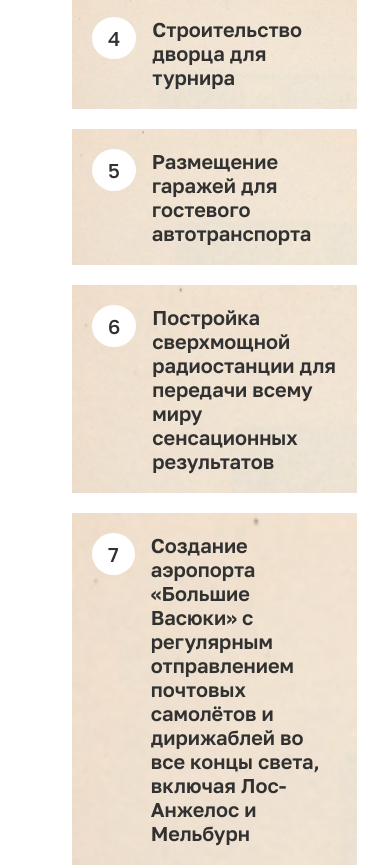
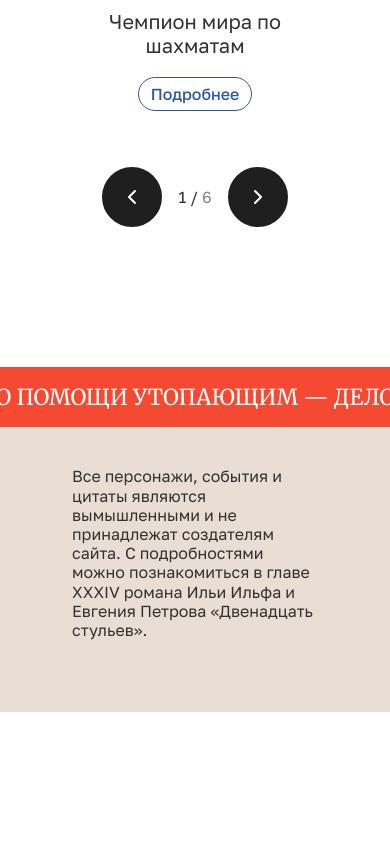
Before and after one commit to llightmoonl/fourhorseclub, a Vue app: page / in a window 390 px wide. Shown: the part 4320-5187 px from the top of the page. After the commit the page ends 5032 px from the top, so only its background shows below. Built offline with nearby package versions, Linux system fonts and the light colour scheme.

Commit message:
Поправлена типизация и слайдер

```diff
--- a/src/components/shared/Cards.vue
+++ b/src/components/shared/Cards.vue
@@ -2,7 +2,7 @@
 import {CardItem} from "@components/ui";
 
 defineProps<{
-  items: Array<object>;
+  items: Array<Record<string, string | number>>;
 }>();
 </script>
 
--- a/src/components/shared/PlayerItem.vue
+++ b/src/components/shared/PlayerItem.vue
@@ -7,7 +7,6 @@ const props = defineProps<{
 }>();
 
 const playerImage = computed(() => props.items.image || './player-skeleton.png');
-
 </script>
 
 <template>
@@ -22,6 +21,7 @@ const playerImage = computed(() => props.items.image || './player-skeleton.png')
 <style scoped lang="scss">
 .player-item {
   text-align: center;
+
   &__image {
     max-width: 320px;
     width: 100%;
--- a/src/components/shared/Players.vue
+++ b/src/components/shared/Players.vue
@@ -1,33 +1,44 @@
 <script setup lang="ts">
-import {ref, computed, onMounted, onUnmounted} from 'vue';
 import {Slider} from '@components/ui';
-import {Container, SliderNavigation} from '@components/shared';
+import {Container, SliderNavigation, PlayerItem} from '@components/shared';
+
+import {useSliderMobile} from '@composables/slider.ts'
 
 defineProps<{
-  dataPlayers: Array<object>,
+  dataPlayers: Array<Record<string, any>>,
 }>();
 
-const width = ref(document.documentElement.clientWidth);
-
-const editWidth = () => {
-  width.value = document.documentElement.clientWidth;
-};
-
-onMounted(() => {
-  window.addEventListener('resize', editWidth);
-});
-
-onUnmounted(() => {
-  window.removeEventListener('resize', editWidth);
-});
-
-const sliderMobile = computed(() => width.value < 1050);
+const {isSliderMobile} = useSliderMobile(1050);
 
 const navigationClasses = {
   navigation: 'players__navigation',
   navigationPrev: 'players__navigation--prev',
   navigationNext: 'players__navigation--next',
   pagination: 'players__pagination'
+}
+
+const sliderOptions = {
+  slidesPerView: 1,
+  pagination: {
+    el: '.players__pagination',
+    currentClass: 'players__pagination-current',
+    totalClass: 'players__pagination-total',
+    type: 'fraction'
+  },
+  navigation: {
+    prevEl: '.players__navigation--prev',
+    nextEl: '.players__navigation--next'
+  },
+  breakpoints: {
+    1150: {
+      slidesPerView: 3
+    },
+    1050: {
+      slidesPerView: 2,
+      slidesPerGroupSkip: 1,
+      slidesPerGroup: 2
+    }
+  }
 }
 </script>
 
@@ -36,34 +47,20 @@ const navigationClasses = {
     <Container>
       <header class="players__header">
         <h2 class="players__title">Участники турнира</h2>
-        <SliderNavigation v-if = "!sliderMobile" :classes="navigationClasses"/>
+        <SliderNavigation v-if="!isSliderMobile" :classes="navigationClasses"/>
       </header>
       <Slider
         class="players__slider"
         :slides="dataPlayers"
-        :slides-per-view="1"
-        :pagination="{
-          el: '.players__pagination',
-          currentClass: 'players__pagination-current',
-          totalClass: 'players__pagination-total',
-          type: 'fraction'
-        }"
-        :navigation="{
-          prevEl: '.players__navigation--prev',
-          nextEl: '.players__navigation--next'
-        }"
-        :breakpoints = "{
-          1150: {
-            slidesPerView: 3
-          },
-          1050: {
-            slidesPerView: 2,
-            slidesPerGroupSkip: 1,
-            slidesPerGroup: 2
-          }
-        }"
-      />
-      <SliderNavigation v-if = "sliderMobile" :classes="navigationClasses"/>
+        :sliderOptions="sliderOptions"
+      >
+        <template #slide="{id, fullName, rank}">
+          <PlayerItem :items = "{id, fullName, rank}"/>
+        </template>
+      </Slider>
+      <footer v-if="isSliderMobile" class="players__footer">
+        <SliderNavigation :classes="navigationClasses"/>
+      </footer>
     </Container>
   </section>
 </template>
@@ -97,7 +94,14 @@ const navigationClasses = {
     font-size: 1.6rem;
     opacity: 1;
   }
+
+  &__footer {
+    margin-top: 40px;
+    display: flex;
+    justify-content: center;
+  }
 }
+
 :global(.players__pagination-total) {
   opacity: 0.6;
 }
--- a/src/components/shared/Stages.vue
+++ b/src/components/shared/Stages.vue
@@ -1,38 +1,33 @@
 <script setup lang="ts">
+import {RouterLink} from 'vue-router';
 
-import { Cards, Container } from '@components/shared';
-import { RouterLink } from 'vue-router';
+import {Slider} from '@components/ui';
+import {Cards, Container} from '@components/shared';
+import {useSliderMobile} from '@composables/slider.ts';
 
-const cards = [
-  {
-    id: 1,
-    detailText: "Строительство железнодорожной магистрали Москва-Васюки"
+type CardsType = {
+  id: number,
+  text: string,
+}
+
+defineProps<{
+  cards: Array<CardsType>
+}>()
+
+const {isSliderMobile} = useSliderMobile(835);
+const sliderOptions = {
+  slidesPerView: 1,
+  pagination: {
+    el: '.players__pagination',
+    currentClass: 'players__pagination-current',
+    totalClass: 'players__pagination-total',
+    type: 'bullet'
   },
-  {
-    id: 2,
-    detailText: "Открытие фешенебельной гостиницы «Проходная пешка» и других небоскрёбов"
+  navigation: {
+    prevEl: '.players__navigation--prev',
+    nextEl: '.players__navigation--next'
   },
-  {
-    id: 3,
-    detailText: "Поднятие сельского хозяйства в радиусе на тысячу километров: производство овощей, фруктов, икры, шоколадных конфет"
-  },
-  {
-    id: 4,
-    detailText: "Строительство дворца для турнира"
-  },
-  {
-    id: 5,
-    detailText: "Размещение гаражей для гостевого автотранспорта"
-  },
-  {
-    id: 6,
-    detailText: "Постройка сверхмощной радиостанции для передачи всему миру сенсационных результатов"
-  },
-  {
-    id: 7,
-    detailText: "Создание аэропорта «Большие Васюки» c регулярным отправлением почтовых самолётов и дирижаблей во все концы света, включая Лос-Анжелос и Мельбурн"
-  }
-]
+}
 </script>
 
 <template>
@@ -41,7 +36,21 @@ const cards = [
       <h2 class="stages__title">Этапы преображения Васюков
         <RouterLink class="stages__link" to="/">Будущие источники обогащения васюкинцев</RouterLink>
       </h2>
-      <Cards class="stages__cards" :items="cards"/>
+      <Cards
+        :items="cards"
+        class="stages__cards"
+        v-if="!isSliderMobile"
+      />
+      <div class="stages__slider" v-else>
+        <Slider
+          :slides="cards"
+          :sliderOptions="sliderOptions"
+        >
+          <template #slide=>
+
+          </template>
+        </Slider>
+      </div>
     </Container>
   </section>
 </template>
--- a/src/components/ui/CardItem.vue
+++ b/src/components/ui/CardItem.vue
@@ -9,7 +9,7 @@ defineProps<{
 <template>
   <li v-for="item in items" class="card-item">
     <span class="card-item__count">{{ item.id }}</span>
-    <div class="card-item__detail">{{ item.detailText }}</div>
+    <div class="card-item__detail">{{ item.text }}</div>
   </li>
 </template>
 
--- a/src/components/ui/Slider.vue
+++ b/src/components/ui/Slider.vue
@@ -2,19 +2,13 @@
 import 'swiper/scss';
 
 import {Swiper, SwiperSlide} from 'swiper/vue';
-import type {SwiperOptions} from "swiper/types";
 import {Pagination, Navigation} from 'swiper/modules';
 
-import {PlayerItem} from '@components/shared';
+import type {SwiperOptions} from "swiper/types";
 
 defineProps<{
-  slides: Array<object>,
-  slidesPerView?: number | undefined,
-  slidesPerGroup?: number | undefined,
-  slidesPerGroupSkip?: number | undefined,
-  pagination?: SwiperOptions["pagination"] | boolean,
-  navigation?: SwiperOptions["navigation"] | boolean,
-  breakpoints?: SwiperOptions["breakpoints"] | undefined,
+  slides: Array<Record<string, any>>,
+  sliderOptions: SwiperOptions,
 }>();
 
 const modules = [Pagination, Navigation];
@@ -22,16 +16,11 @@ const modules = [Pagination, Navigation];
 
 <template>
   <Swiper
+    v-bind = "sliderOptions"
     :modules="modules"
-    :slides-per-view="slidesPerView"
-    :slides-per-group="slidesPerGroup"
-    :slides-per-group-skip="slidesPerGroupSkip"
-    :pagination="pagination"
-    :navigation="navigation"
-    :breakpoints="breakpoints"
   >
     <swiper-slide v-for="(slide, index) in slides" :key="index">
-      <PlayerItem :items="slide"/>
+      <slot name="slide" v-bind="slide"></slot>
     </swiper-slide>
   </Swiper>
 </template>
--- a/src/components/ui/Table.vue
+++ b/src/components/ui/Table.vue
@@ -1,4 +1,5 @@
 <script setup lang="ts">
+
 defineProps<{
   items: Array<object>,
 }>();
--- /dev/null
+++ b/src/composables/slider.ts
@@ -0,0 +1,21 @@
+import {ref, computed, onMounted, onUnmounted} from "vue";
+
+export function useSliderMobile(widthMobile: number) {
+  const width = ref(document.documentElement.clientWidth);
+
+  const editWidth = () => {
+    width.value = document.documentElement.clientWidth;
+  };
+
+  onMounted(() => {
+    window.addEventListener('resize', editWidth);
+  });
+
+  onUnmounted(() => {
+    window.removeEventListener('resize', editWidth);
+  });
+
+  const isSliderMobile = computed(() => width.value < widthMobile);
+
+  return {isSliderMobile};
+}
--- a/src/views/HomeView.vue
+++ b/src/views/HomeView.vue
@@ -54,7 +54,38 @@ const players = [
     fullName: "Остап Бендер",
     rank: "Гроссмейстер"
   },
-]
+];
+
+const cards = [
+  {
+    id: 1,
+    text: "Строительство железнодорожной магистрали Москва-Васюки"
+  },
+  {
+    id: 2,
+    text: "Открытие фешенебельной гостиницы «Проходная пешка» и других небоскрёбов"
+  },
+  {
+    id: 3,
+    text: "Поднятие сельского хозяйства в радиусе на тысячу километров: производство овощей, фруктов, икры, шоколадных конфет"
+  },
+  {
+    id: 4,
+    text: "Строительство дворца для турнира"
+  },
+  {
+    id: 5,
+    text: "Размещение гаражей для гостевого автотранспорта"
+  },
+  {
+    id: 6,
+    text: "Постройка сверхмощной радиостанции для передачи всему миру сенсационных результатов"
+  },
+  {
+    id: 7,
+    text: "Создание аэропорта «Большие Васюки» c регулярным отправлением почтовых самолётов и дирижаблей во все концы света, включая Лос-Анжелос и Мельбурн"
+  }
+];
 </script>
 
 <template>
@@ -66,7 +97,7 @@ const players = [
 
   <Session class="session"/>
 
-  <Stages class="stages"/>
+  <Stages class="stages" :cards="cards" />
 
   <Players class="players" :dataPlayers="players"/>
 
--- a/tsconfig.app.json
+++ b/tsconfig.app.json
@@ -5,6 +5,7 @@
     "paths": {
       "@/*": ["./src/*"],
       "@components/*": ["./src/components/*"],
+      "@composables/*": ["./src/composables/*"]
     },
     /* Linting */
     "strict": true,
--- a/vite.config.ts
+++ b/vite.config.ts
@@ -14,6 +14,7 @@ export default defineConfig({
     alias: {
       '@': fileURLToPath(new URL('./src', import.meta.url)),
       '@components': fileURLToPath(new URL('./src/components', import.meta.url)),
+      '@composables': fileURLToPath(new URL('./src/composables', import.meta.url)),
     }
   },
   css: {
```
